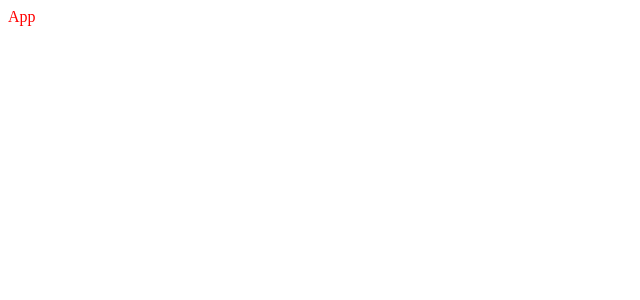
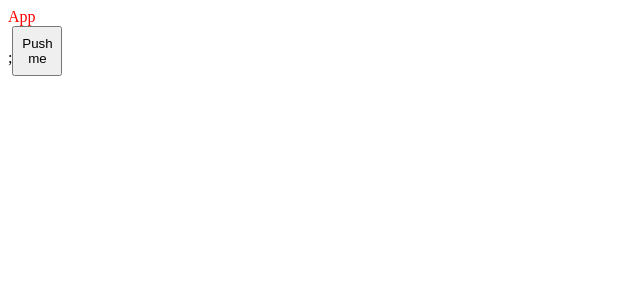
Before and after one commit to nikitavik/uber-coin-frontend, a React (Vite) app: page / in a window 1280 px wide. Shown: the top 300 px of the page, without its empty margins (0-640 px from the left). Built offline with nearby package versions, Linux system fonts and the light colour scheme.

Commit message:
Create button

```diff
--- a/src/app/routes/App/ui/App.tsx
+++ b/src/app/routes/App/ui/App.tsx
@@ -1,6 +1,12 @@
-import { FC } from 'react';
+import React, { FC } from 'react';
+import { Button } from '../../../../shared/button/ui/button';
 import styles from './App.module.scss';
 
 export const App: FC = () => {
-    return <div className={styles.root}>App</div>;
+    return (
+        <>
+            <div className={styles.root}>App</div>;
+            <Button text={'Push me'} />
+        </>
+    );
 };
--- /dev/null
+++ b/src/shared/button/ui/button.module.scss
@@ -0,0 +1,4 @@
+.button {
+    width: 50px;
+    height: 50px;
+}
--- /dev/null
+++ b/src/shared/button/ui/button.tsx
@@ -0,0 +1,11 @@
+import React, { FC, HTMLProps } from 'react';
+import { Button as ButtonHeadless } from '@headlessui/react';
+import styles from './button.module.scss';
+
+type ButtonProps = {
+    text: string;
+} & HTMLProps<HTMLButtonElement>;
+
+export const Button: FC<ButtonProps> = ({ text }) => {
+    return <ButtonHeadless className={styles.button}>{text}</ButtonHeadless>;
+};
```
